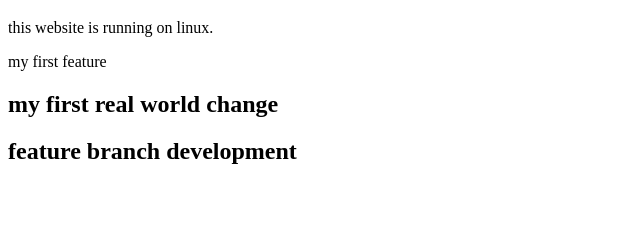
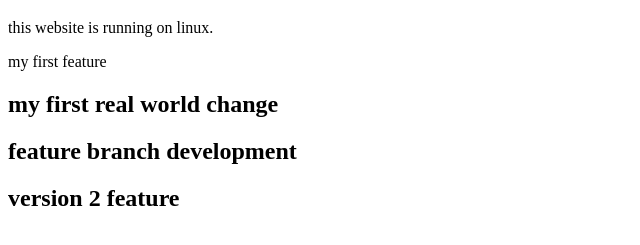
Before and after one commit to sivaachiver-arch/my-project, a plain HTML site: page index.html in a window 1280 px wide. Shown: the part 61-306 px from the top of the page, without its empty margins (0-640 px from the left). Drawn offline with Linux system fonts and the light colour scheme.

Commit message:
add version 2 feature

```diff
--- a/index.html
+++ b/index.html
@@ -11,3 +11,4 @@
 <p>my first feature</p>
 <h2>my first real world change</h2>
 <h2>feature branch development</h2>
+<h2>version 2 feature</h2>
```
